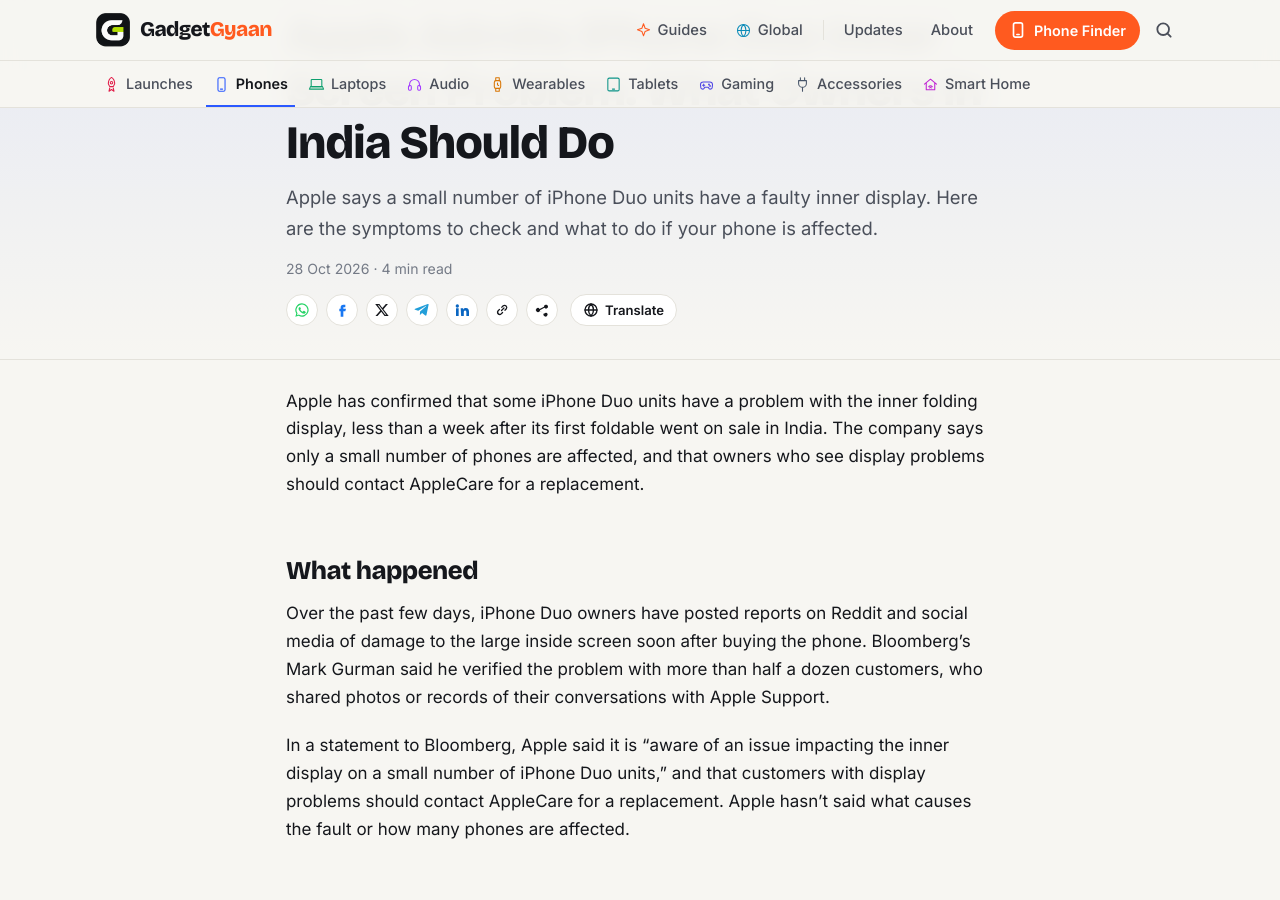
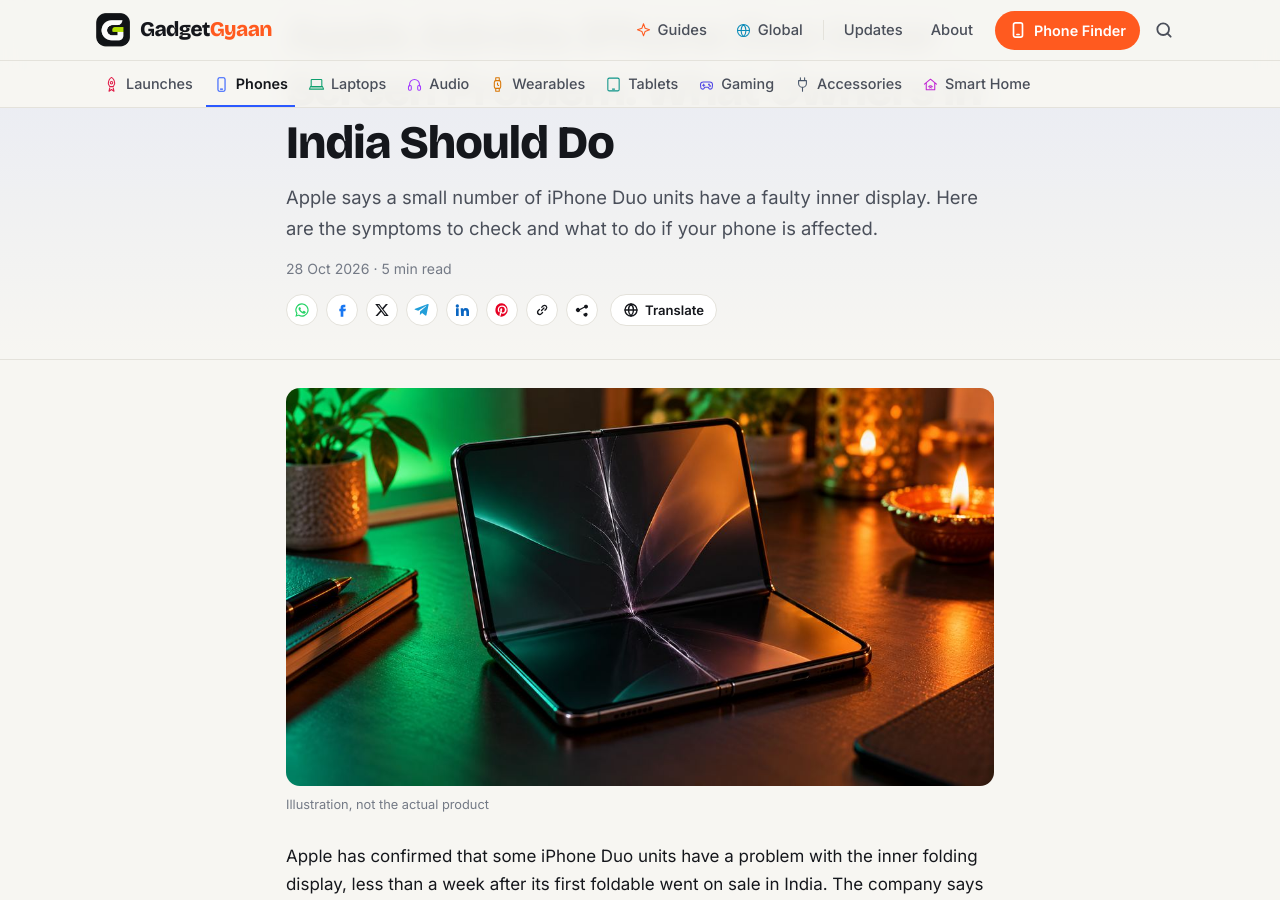
Before and after one commit to kiteksood167/kiteksood167.github.io, a Jekyll site: the page built from _posts/2026-10-28-iphone-duo-inner-display-issue-replacement.md, in a window 1280 px wide and 900 px high, scrolled down 237 px. Built offline with Jekyll 4.4.1, drawn with Linux system fonts in a browser that asks for light colours; comment, search, counter and statistics services are not loaded; some of the changed text lies outside the part shown.

Commit message:
Add cover and inline images to iPhone Duo inner screen news post
Co-Authored-By: Claude Opus 5.5 <noreply@anthropic.com>
Claude-Session: https://claude.ai/code/session_019q2TsaYyUfQwBS5iqKAhGu

```diff
--- a/_posts/2026-10-28-iphone-duo-inner-display-issue-replacement.md
+++ b/_posts/2026-10-28-iphone-duo-inner-display-issue-replacement.md
@@ -3,6 +3,9 @@ title: "Apple Admits iPhone Duo Inner Screen Problem: What Owners in India Shoul
 seo_title: "iPhone Duo Inner Screen Problem: What to Do"
 description: "Apple says a small number of iPhone Duo units have a faulty inner display. Here are the symptoms to check and what to do if your phone is affected."
 date: 2026-10-28 14:45:00 +0530
+image: /assets/images/iphone-duo-inner-display-issue-replacement.jpg
+image_alt: "A half-open book-style foldable phone on a dark desk with a crack running along the centre crease of its inner screen"
+image_credit: "Illustration, not the actual product"
 category: Phones
 news: true
 tags: [apple, iphone duo, foldable phones, display, replacement, news]
@@ -26,6 +29,11 @@ Based on owner reports covered by Bloomberg, Digit and Macworld, the problem sho
 - A thin vertical line down the middle of the screen
 - A thicker horizontal line or white patches on the right half of the screen
 
+<figure class="inline-figure">
+  <img width="1200" height="675" src="/assets/images/foldable-phone-hinge-closeup-check.jpg" alt="Hands slowly opening a foldable phone to check the hinge and the centre crease of the inner screen" loading="lazy">
+  <figcaption>Illustration, not the actual product</figcaption>
+</figure>
+
 According to Macworld, an iFixit teardown found damage near the point where the display's flex cable meets the central hinge support, which suggests the hinge area is involved. Apple hasn't confirmed this.
 
 ## Is there a free repair programme?
@@ -39,6 +47,11 @@ Apple has also published a support page for iPhone Duo hinge problems. It covers
 > **Tip:** Before you contact Apple, record a short video of the problem appearing as you open the phone, and keep your invoice handy. A clear video makes it easier to show that the fault isn't drop damage.
 
 ## What iPhone Duo owners in India should do
+
+<figure class="inline-figure">
+  <img width="1200" height="675" src="/assets/images/foldable-phone-support-repair-counter.jpg" alt="A customer handing a foldable phone to a service technician wearing gloves at a repair counter with tools on a mat" loading="lazy">
+  <figcaption>Illustration</figcaption>
+</figure>
 
 1. **Check your phone.** Open and close it slowly in good light and look for lines, patches or a crack along the crease. Listen for unusual sounds from the hinge.
 2. **Don't try to fix it yourself.** Opening the phone or using a third-party repair shop could void your warranty.
```
Also changed, not shown: assets/images/index.yml (+15 -0 lines), assets/images/foldable-phone-hinge-closeup-check.jpg (added), assets/images/foldable-phone-support-repair-counter.jpg (added), assets/images/iphone-duo-inner-display-issue-replacement.jpg (added), assets/images/md/iphone-duo-inner-display-issue-replacement.jpg (added), assets/images/thumbs/iphone-duo-inner-display-issue-replacement.jpg (added).
